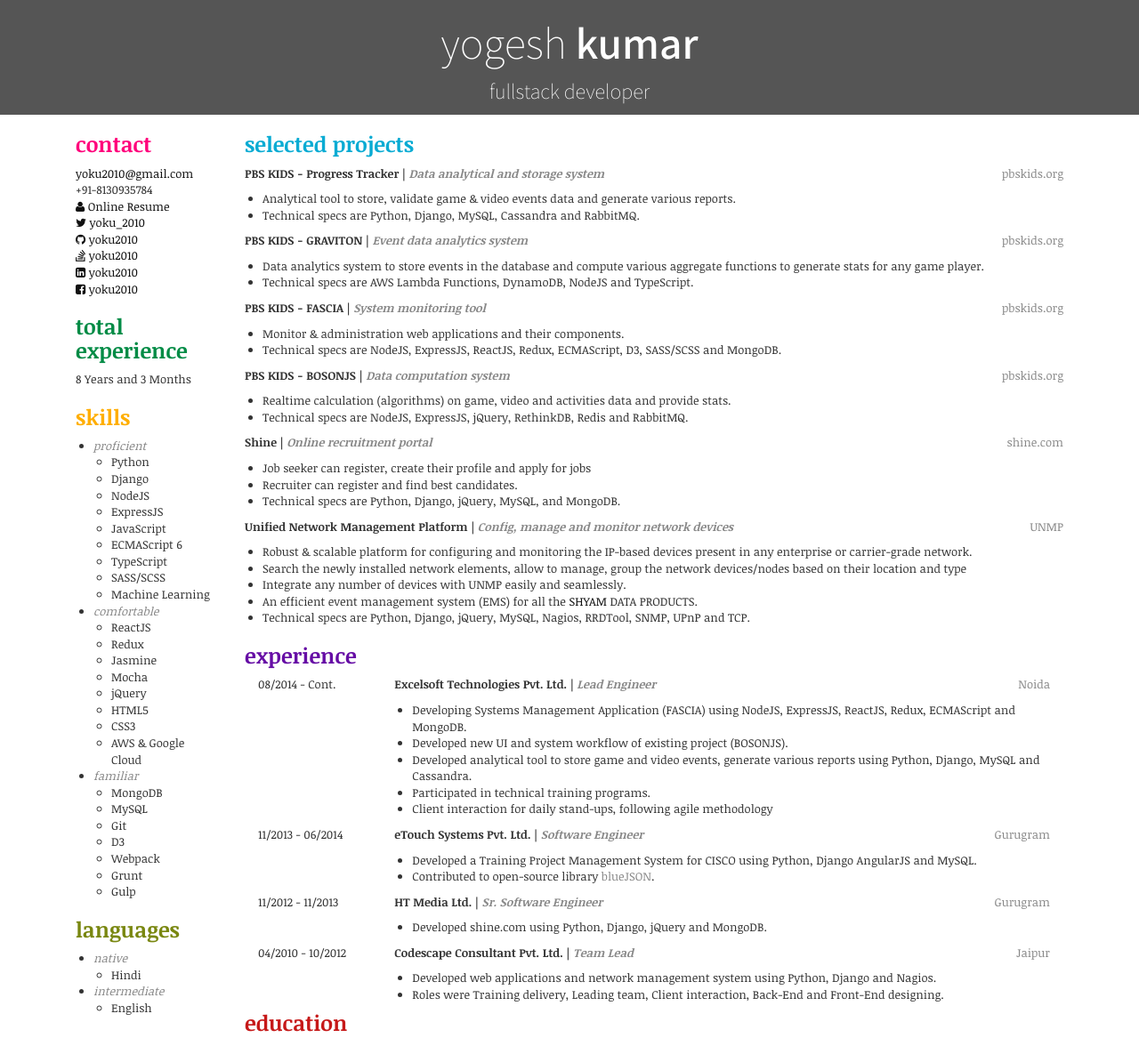
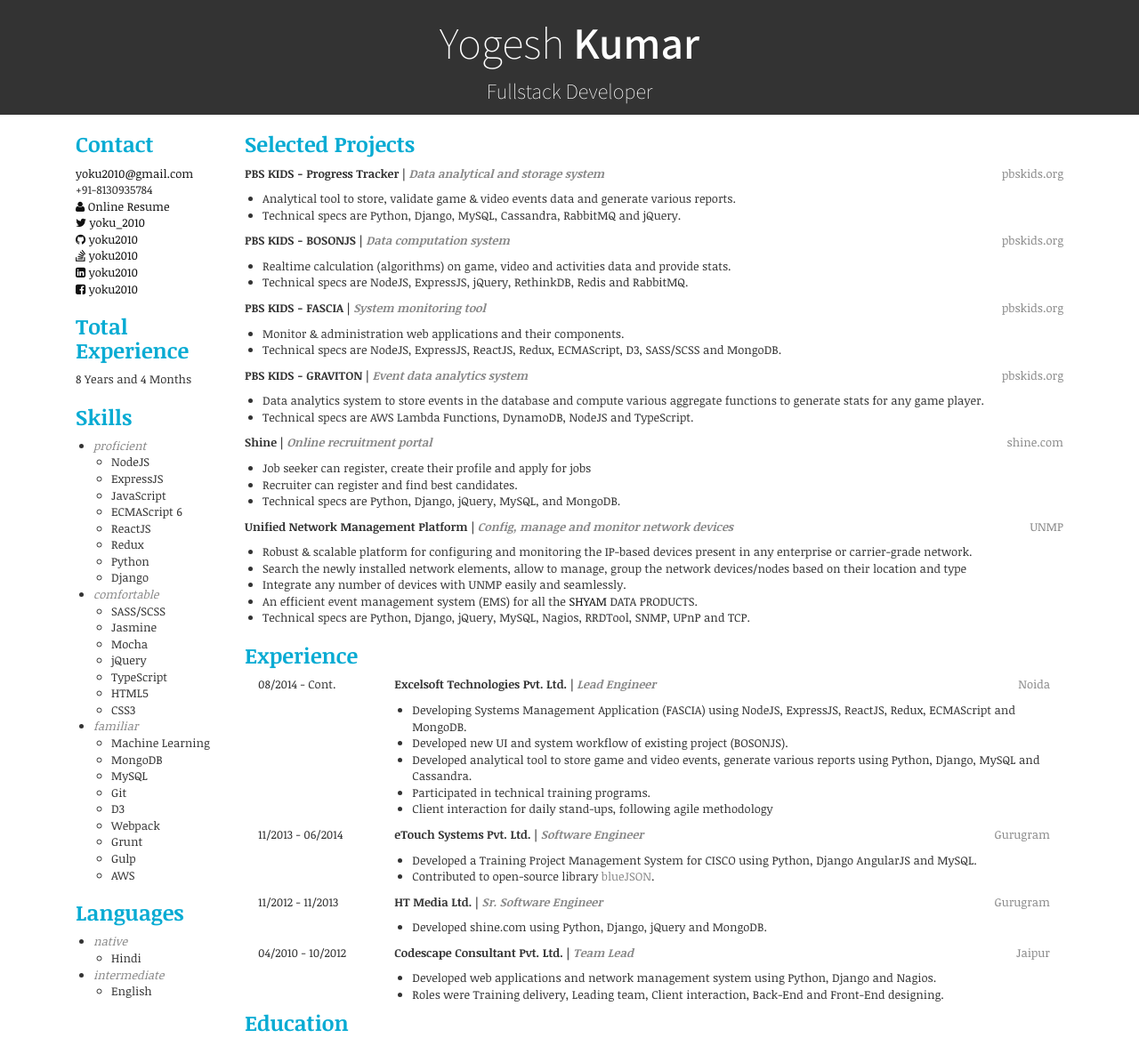
Before and after one commit to yoku2010/resume, a plain HTML site: page resume-doc.html in a window 1280 px wide. Shown: the top 1167 px of the page at 89% size. Drawn offline with Linux system fonts and the light colour scheme.

Commit message:
Update resume doc

```diff
--- a/css/resume-doc.css
+++ b/css/resume-doc.css
@@ -29,7 +29,7 @@ a:hover {
   font-family: "Assistant", serif;
 }
 .resume-head {
-  background-color: #555;
+  background-color: #333;
   color: #fff;
   overflow: hidden;
 }
@@ -60,3 +60,6 @@ a:hover {
 h3 {
   font-weight: bold;
 }
+.black {
+  color: #08abd3 !important;
+}
--- a/resume-doc.html
+++ b/resume-doc.html
@@ -12,17 +12,17 @@
 
 <body>
   <div class="resume-head">
-    <h1 class="text-center">yogesh
-      <strong>kumar</strong>
+    <h1 class="text-center">Yogesh
+      <strong>Kumar</strong>
     </h1>
-    <p class="sub-header text-center">fullstack developer</p>
+    <p class="sub-header text-center">Fullstack Developer</p>
   </div>
   <div class="resume-body">
     <div class="container">
       <div class="rows">
         <div class="col-xs-2">
           <div class="contact-details">
-            <h3>contact</h3>
+            <h3 class="black">Contact</h3>
             <p>
               <span>
                 <a class="dark" href="mailto:yoku2010@gmail.com">yoku2010@gmail.com</span>
@@ -64,42 +64,41 @@
           </div>
 
           <div class="total-experience">
-            <h3>total experience</h3>
-            <span>8 Years and 3 Months</span>
+            <h3 class="black">Total Experience</h3>
+            <span>8 Years and 4 Months</span>
           </div>
           <div class="skills-details">
-            <h3>skills</h3>
+            <h3 class="black">Skills</h3>
             <ul>
               <li>
                 <em>proficient</em>
                 <ul>
-                  <li>Python</li>
-                  <li>Django</li>
                   <li>NodeJS</li>
                   <li>ExpressJS</li>
                   <li>JavaScript</li>
                   <li>ECMAScript 6</li>
-                  <li>TypeScript</li>
-                  <li>SASS/SCSS</li>
-                  <li>Machine Learning</li>
+                  <li>ReactJS</li>
+                  <li>Redux</li>
+                  <li>Python</li>
+                  <li>Django</li>
                 </ul>
               </li>
               <li>
                 <em>comfortable</em>
                 <ul>
-                  <li>ReactJS</li>
-                  <li>Redux</li>
+                  <li>SASS/SCSS</li>
                   <li>Jasmine</li>
                   <li>Mocha</li>
                   <li>jQuery</li>
+                  <li>TypeScript</li>
                   <li>HTML5</li>
                   <li>CSS3</li>
-                  <li>AWS &amp; Google Cloud</li>
                 </ul>
               </li>
               <li>
                 <em>familiar</em>
                 <ul>
+                  <li>Machine Learning</li>
                   <li>MongoDB</li>
                   <li>MySQL</li>
                   <li>Git</li>
@@ -107,12 +106,13 @@
                   <li>Webpack</li>
                   <li>Grunt</li>
                   <li>Gulp</li>
+                  <li>AWS</li>
                 </ul>
               </li>
             </ul>
           </div>
           <div class="languages-details">
-            <h3>languages</h3>
+            <h3 class="black">Languages</h3>
             <ul>
               <li>
                 <em>native</em>
@@ -131,7 +131,7 @@
         </div>
         <div class="col-xs-10">
           <div class="project-details">
-            <h3>selected projects</h3>
+            <h3 class="black">Selected Projects</h3>
 
             <!-- PBS KIDS - Progress Tracker -->
             <div class="project">
@@ -145,24 +145,23 @@
               </p>
               <ul>
                 <li>Analytical tool to store, validate game &amp; video events data and generate various reports.</li>
-                <li>Technical specs are Python, Django, MySQL, Cassandra and RabbitMQ.</li>
+                <li>Technical specs are Python, Django, MySQL, Cassandra, RabbitMQ and jQuery.</li>
               </ul>
             </div>
 
-            <!-- PBS KIDS - GRAVITON -->
+            <!-- PBS KIDS - BOSONJS -->
             <div class="project">
               <a target="_blank" href="http://pbskids.org" target="_blank" class="pull-right">pbskids.org</a>
               <p>
                 <strong>
-                  PBS KIDS - GRAVITON
+                  PBS KIDS - BOSONJS
                   <span> | </span>
-                  <em>Event data analytics system</em>
+                  <em>Data computation system</em>
                 </strong>
               </p>
               <ul>
-                <li>Data analytics system to store events in the database and compute various aggregate functions to generate
-                  stats for any game player.</li>
-                <li>Technical specs are AWS Lambda Functions, DynamoDB, NodeJS and TypeScript.</li>
+                <li>Realtime calculation (algorithms) on game, video and activities data and provide stats.</li>
+                <li>Technical specs are NodeJS, ExpressJS, jQuery, RethinkDB, Redis and RabbitMQ.</li>
               </ul>
             </div>
 
@@ -182,19 +181,20 @@
               </ul>
             </div>
 
-            <!-- PBS KIDS - BOSONJS -->
+            <!-- PBS KIDS - GRAVITON -->
             <div class="project">
               <a target="_blank" href="http://pbskids.org" target="_blank" class="pull-right">pbskids.org</a>
               <p>
                 <strong>
-                  PBS KIDS - BOSONJS
+                  PBS KIDS - GRAVITON
                   <span> | </span>
-                  <em>Data computation system</em>
+                  <em>Event data analytics system</em>
                 </strong>
               </p>
               <ul>
-                <li>Realtime calculation (algorithms) on game, video and activities data and provide stats.</li>
-                <li>Technical specs are NodeJS, ExpressJS, jQuery, RethinkDB, Redis and RabbitMQ.</li>
+                <li>Data analytics system to store events in the database and compute various aggregate functions to generate
+                  stats for any game player.</li>
+                <li>Technical specs are AWS Lambda Functions, DynamoDB, NodeJS and TypeScript.</li>
               </ul>
             </div>
 
@@ -229,8 +229,8 @@
               <ul>
                 <li>Robust &amp; scalable platform for configuring and monitoring the IP-based devices present in any enterprise
                   or carrier-grade network.</li>
-                <li>Search the newly installed network elements, allow to manage, group the network devices/nodes based on their
-                  location and type</li>
+                <li>Search the newly installed network elements, allow to manage, group the network devices/nodes based on
+                  their location and type</li>
                 <li>Integrate any number of devices with UNMP easily and seamlessly.</li>
                 <li>An efficient event management system (EMS) for all the
                   <a target="_blank" class="dark" href="http://www.shyamnetworks.com/">SHYAM</a> DATA PRODUCTS.</li>
@@ -241,7 +241,7 @@
           </div>
 
           <div class="experience-details">
-            <h3>experience</h3>
+            <h3 class="black">Experience</h3>
             <!-- Excelsoft -->
             <div class="experience">
               <div class="rows">
@@ -259,8 +259,8 @@
                     <li>Developing Systems Management Application (FASCIA) using NodeJS, ExpressJS, ReactJS, Redux, ECMAScript
                       and MongoDB.</li>
                     <li>Developed new UI and system workflow of existing project (BOSONJS).</li>
-                    <li>Developed analytical tool to store game and video events, generate various reports using Python, Django,
-                      MySQL and Cassandra.</li>
+                    <li>Developed analytical tool to store game and video events, generate various reports using Python,
+                      Django, MySQL and Cassandra.</li>
                     <li>Participated in technical training programs.</li>
                     <li>Client interaction for daily stand-ups, following agile methodology</li>
                   </ul>
@@ -333,7 +333,7 @@
           </div>
 
           <div class="education-details">
-            <h3>education</h3>
+            <h3 class="black">Education</h3>
             <!-- Engineer College Ajmer -->
             <div class="education">
               <div class="rows">
```
Also changed, not shown: 1 other file.
